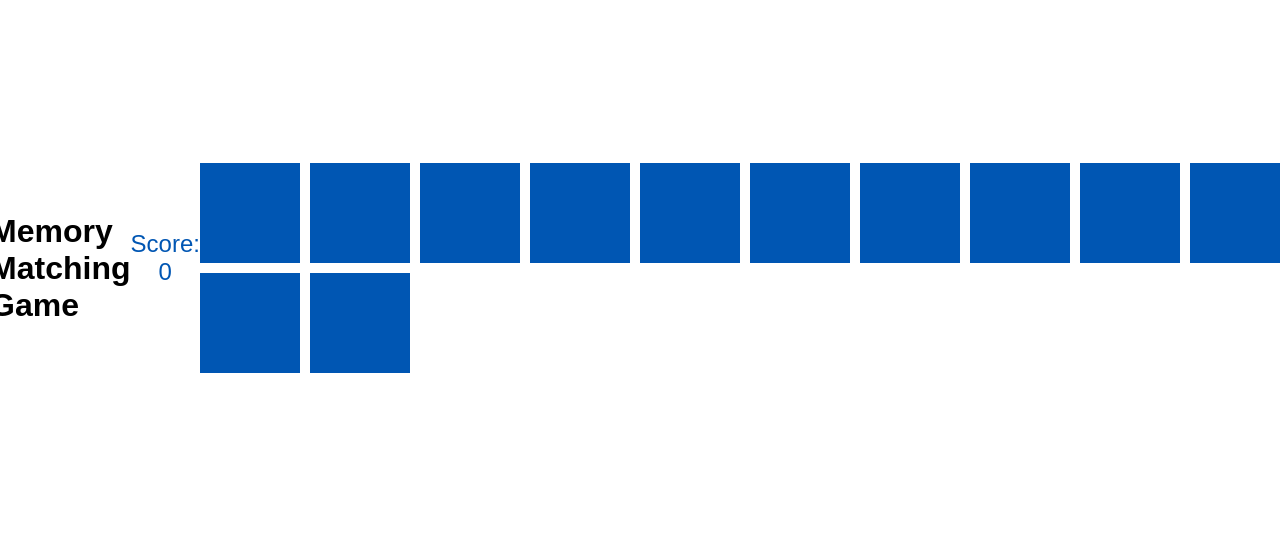
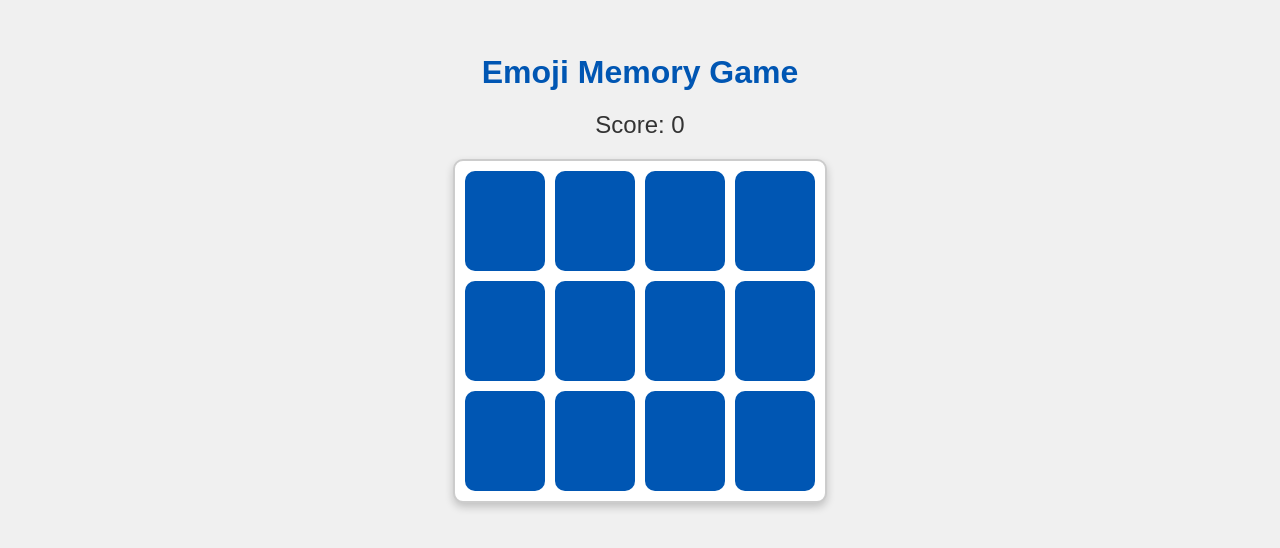
Before and after one commit to burgerbacchi/GAME, a plain HTML site: page index.html in a window 1280 px wide. Shown: the part 132-680 px from the top of the page. Drawn offline with Linux system fonts and the light colour scheme.

Commit message:
Add flip animation to cards in the Memory Matching Game using CSS transitions.

```diff
--- a/index.html
+++ b/index.html
@@ -3,19 +3,13 @@
 <head>
   <meta charset="UTF-8">
   <meta name="viewport" content="width=device-width, initial-scale=1.0">
-  <title>Memory Matching Game</title>
+  <title>Emoji Memory Game</title>
   <link rel="stylesheet" href="styles.css">
-<script src="script.js" defer></script>
-
-
-
+  <script src="script.js" defer></script>
 </head>
 <body>
-  <h1>Memory Matching Game</h1>
+  <h1>Emoji Memory Game</h1>
   <div id="score" class="score">Score: 0</div>
   <div id="game-board" class="game-board"></div>
-
-
-
 </body>
 </html>
--- a/styles.css
+++ b/styles.css
@@ -1,29 +1,50 @@
-/* General styling */
-body, html {
+/* General Reset and Body Styles */
+body {
+  font-family: Arial, sans-serif;
   margin: 0;
   padding: 0;
-  height: 100%;
   display: flex;
+  flex-direction: column;
+  align-items: center;
   justify-content: center;
-  align-items: center;
-  font-family: Arial, sans-serif;
+  min-height: 100vh;
+  background-color: #f0f0f0;
 }
 
+/* Heading */
+h1 {
+  font-size: 2rem;
+  color: #0056b3;
+  margin: 20px 0;
+  text-align: center;
+}
+
+/* Score Display */
+.score {
+  font-size: 1.5rem;
+  margin-bottom: 20px;
+  color: #333;
+}
+
+/* Game Board */
 .game-board {
   display: grid;
-  grid-template-columns: repeat(auto-fit, minmax(100px, 1fr)); /* Adjust for responsive grid */
-  grid-gap: 10px;
+  gap: 10px;
   justify-content: center;
-  max-width: 90vw; /* Limits width for better handling on small screens */
-  margin: auto;
-  height: auto; /* Allows content height to adjust naturally */
+  background-color: #fff;
+  padding: 10px;
+  border: 2px solid #ccc;
+  border-radius: 10px;
+  box-shadow: 0 4px 8px rgba(0, 0, 0, 0.2);
 }
 
+/* Card Styles */
 .card {
-  width: 100px;
+  width: 80px;
   height: 100px;
-  perspective: 1000px;
-  display: inline-block;
+  perspective: 1000px; /* Enable 3D perspective */
+  cursor: pointer;
+  position: relative;
 }
 
 .card .front,
@@ -31,31 +52,56 @@ body, html {
   width: 100%;
   height: 100%;
   position: absolute;
-  backface-visibility: hidden;
-  transition: transform 0.3s;
+  backface-visibility: hidden; /* Hide the back face when flipped */
+  border-radius: 10px;
+  display: flex;
+  align-items: center;
+  justify-content: center;
+  font-size: 2rem;
+  font-weight: bold;
+  transform: rotateY(0); /* Initial state for the front face */
+  transition: transform 0.6s cubic-bezier(0.4, 0.2, 0.2, 1); /* Smooth flip animation */
 }
 
 .card .front {
   background-color: #0056b3;
+  color: white;
 }
 
 .card .back {
   background-color: white;
-  transform: rotateY(180deg);
+  transform: rotateY(180deg); /* Initial state for the back face */
 }
 
 .card.flipped .front {
-  transform: rotateY(180deg);
+  transform: rotateY(-180deg); /* Flip front to hide it */
 }
 
 .card.flipped .back {
-  transform: rotateY(0);
+  transform: rotateY(0); /* Flip back to show it */
 }
 
+/* Responsive Grid Layout */
+@media (min-width: 768px) {
+  .game-board {
+    grid-template-columns: repeat(4, 1fr); /* 4 cards per row */
+  }
+}
 
-.score {
-  font-size: 24px;
-  margin-bottom: 20px;
-  color: #0056b3;
-  text-align: center;
+@media (max-width: 767px) {
+  .game-board {
+    grid-template-columns: repeat(3, 1fr); /* 3 cards per row for smaller screens */
+  }
 }
+
+@media (max-width: 480px) {
+  .game-board {
+    grid-template-columns: repeat(2, 1fr); /* 2 cards per row for very small screens */
+    gap: 5px;
+  }
+
+  .card {
+    width: 70px;
+    height: 90px;
+  }
+}
```
